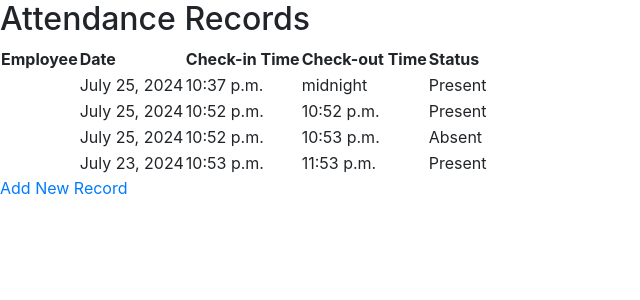
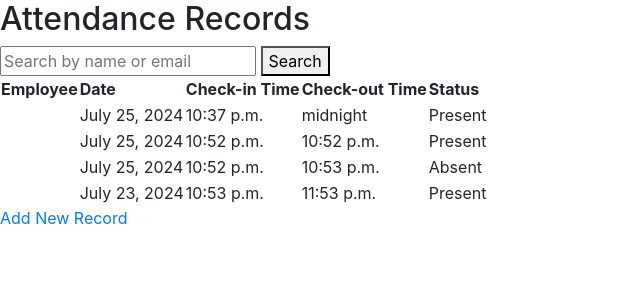
Before and after one commit to Bsrat06/Human-Resource-Management-System-HRMS-, a Django app: page /attendance/ in a window 1280 px wide. Shown: the part 64-364 px from the top of the page, without its empty margins (0-640 px from the left). Run offline with Django 5.2, Linux system fonts and the light colour scheme; data comes from the database, SQL or seed files in the repository; some libraries are stand-ins or nearby versions.

Commit message:
search feature implemented for atendance list filtering

```diff
--- a/attendance/views.py
+++ b/attendance/views.py
@@ -1,17 +1,36 @@
 from django.urls import reverse_lazy
-from django.views.generic import ListView, DetailView, CreateView, UpdateView, DeleteView
+from django.views.generic import (
+    ListView,
+    DetailView,
+    CreateView,
+    UpdateView,
+    DeleteView,
+)
+from django.db.models import Q
 from .models import AttendanceRecord
 from .forms import AttendanceRecordForm
+
 
 class AttendanceRecordListView(ListView):
     model = AttendanceRecord
     template_name = "attendance/attendance_record_list.html"
     context_object_name = "records"
 
+    def get_queryset(self):
+        query = self.request.GET.get("q")
+        if query:
+            return AttendanceRecord.objects.filter(
+                Q(employee__first_name__icontains=query)
+                | Q(employee__email__icontains=query)
+            )
+        return super().get_queryset()
+
+
 class AttendanceRecordDetailView(DetailView):
     model = AttendanceRecord
     template_name = "attendance/attendance_record_detail.html"
     context_object_name = "record"
+
 
 class AttendanceRecordCreateView(CreateView):
     model = AttendanceRecord
@@ -19,12 +38,14 @@ class AttendanceRecordCreateView(CreateView):
     template_name = "attendance/attendance_record_form.html"
     success_url = reverse_lazy("attendance_record_list")
 
+
 class AttendanceRecordUpdateView(UpdateView):
     model = AttendanceRecord
     form_class = AttendanceRecordForm
     template_name = "attendance/attendance_record_form.html"
     success_url = reverse_lazy("attendance_record_list")
 
+
 class AttendanceRecordDeleteView(DeleteView):
     model = AttendanceRecord
     template_name = "attendance/attendance_record_confirm_delete.html"
--- a/templates/attendance/attendance_record_list.html
+++ b/templates/attendance/attendance_record_list.html
@@ -2,6 +2,13 @@
 
 {% block content %}
   <h2>Attendance Records</h2>
+
+  <form method="get" action=".">
+    <input type="text" name="q" placeholder="Search by name or email" value="{{ request.GET.q }}">
+    <button type="submit">Search</button>
+
+  </form>
+  {% if records %}
   <table>
     <tr>
       <th>Employee</th>
@@ -20,5 +27,8 @@
     </tr>
     {% endfor %}
   </table>
+  {% else %}
+    <p>No attendance records found for the given search query.</p>
+  {% endif %}
   <a href="{% url 'attendance_record_create' %}">Add New Record</a>
 {% endblock %}
```
